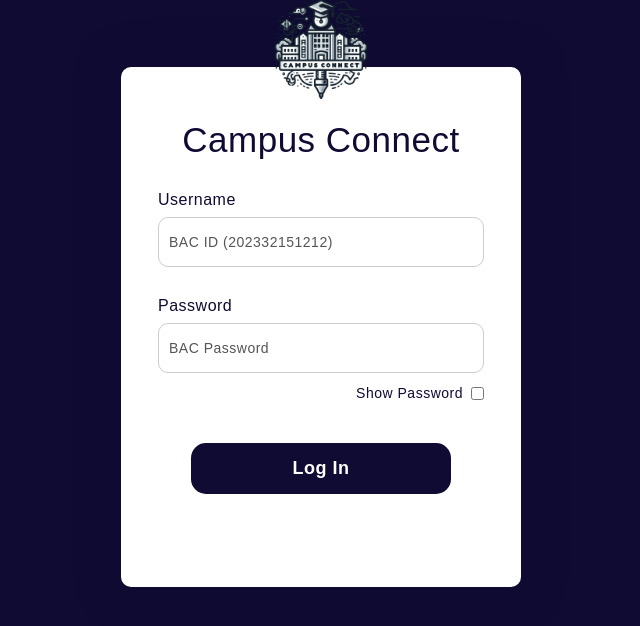
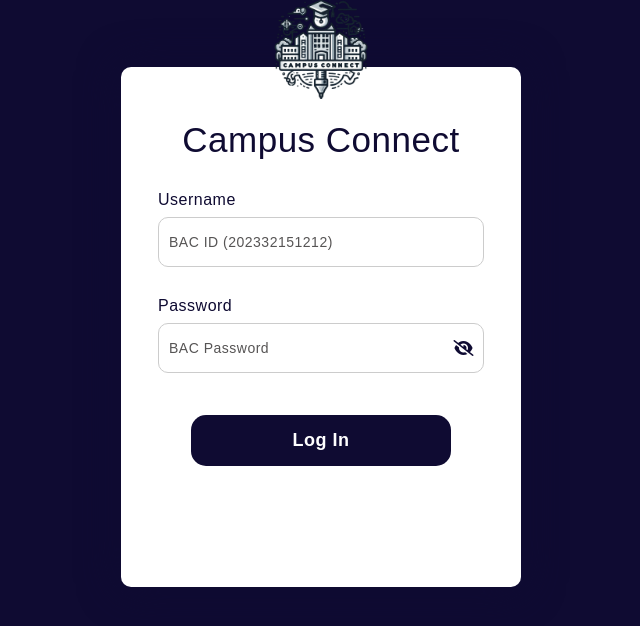
Before and after one commit to KhaledZaabat/CampusConnect, a PHP site: page /Login.html in a window 1280 px wide. Shown: the part 73-699 px from the top of the page, without its empty margins (319-959 px from the left). Run offline with PHP 8.4, Linux system fonts and the light colour scheme; some libraries are stand-ins or nearby versions.

Commit message:
change SHOW PASSWORD

```diff
--- a/Login.html
+++ b/Login.html
@@ -7,6 +7,8 @@
     <title>Campus Connect</title>
     <link rel="icon" href="assets/img/logo.png" type="image/png">
     <link rel="stylesheet" href="assets/css/login.css">
+    <link rel="stylesheet" href="https://cdnjs.cloudflare.com/ajax/libs/font-awesome/6.6.0/css/all.min.css" integrity="sha512-Kc323vGBEqzTmouAECnVceyQqyqdsSiqLQISBL29aUW4U/M7pSPA/gEUZQqv1cwx4OnYxTxve5UMg5GT6L4JJg==" crossorigin="anonymous" referrerpolicy="no-referrer" />
+    <link rel="stylesheet" href="https://fonts.googleapis.com/css?family=Montserrat:400,400i,700,700i,600,600i&amp;display=swap">
 </head>
 <body>
     <form class="login-form">
@@ -18,13 +20,16 @@
         <label for="username" class="login-username-label">Username</label>
         <input type="text" placeholder="BAC ID (202332151212)" id="username" class="input-login" required>
 
-        <label for="password" class="login-password-label">Password</label>
-        <input type="password" placeholder="BAC Password" id="password" class="input-login" required>
+        <div class="password-container">
+            <label for="password" class="login-password-label">Password</label>
+                <input type="password" placeholder="BAC Password" id="password" class="input-login" required>
+                <span class="password-icon">
+                    <i class="fas fa-eye-slash"></i>
+                </span>
+        </div>
 
-        <div class="show-password">
-            <label for="showPassword">Show Password</label>
-            <input type="checkbox" id="showPassword">
-        </div>
+
+
 
         <a href="index.html" class="login-button">Log In</a>
     </form>
--- a/assets/css/login.css
+++ b/assets/css/login.css
@@ -15,6 +15,24 @@ body {
     background-attachment: fixed; /* Keep the background fixed while scrolling */
     background-color: #0f0b32;
 }
+
+.password-icon {
+    position: absolute;
+    right: 10px;
+    bottom: 15px;
+    color: #0f0b32;
+    cursor: pointer;
+    font-size: 16px; /* Adjust size as needed */
+}
+
+.password-container{
+    position: relative;
+}
+.input-login {
+    width: 100%;
+    padding-right: 40px; /* Adds space for the icon */
+}
+
 
 
 .login-form {
@@ -80,10 +98,6 @@ body {
     color: #565454;
 }
 
-.input-login:focus::placeholder {
-    color: transparent; /* Hide placeholder on focus */
-}
-
 .login-button {
     display: inline-block; /* Make the link behave like a block element */
     text-align: center;    /* Center the text inside the link */
```
